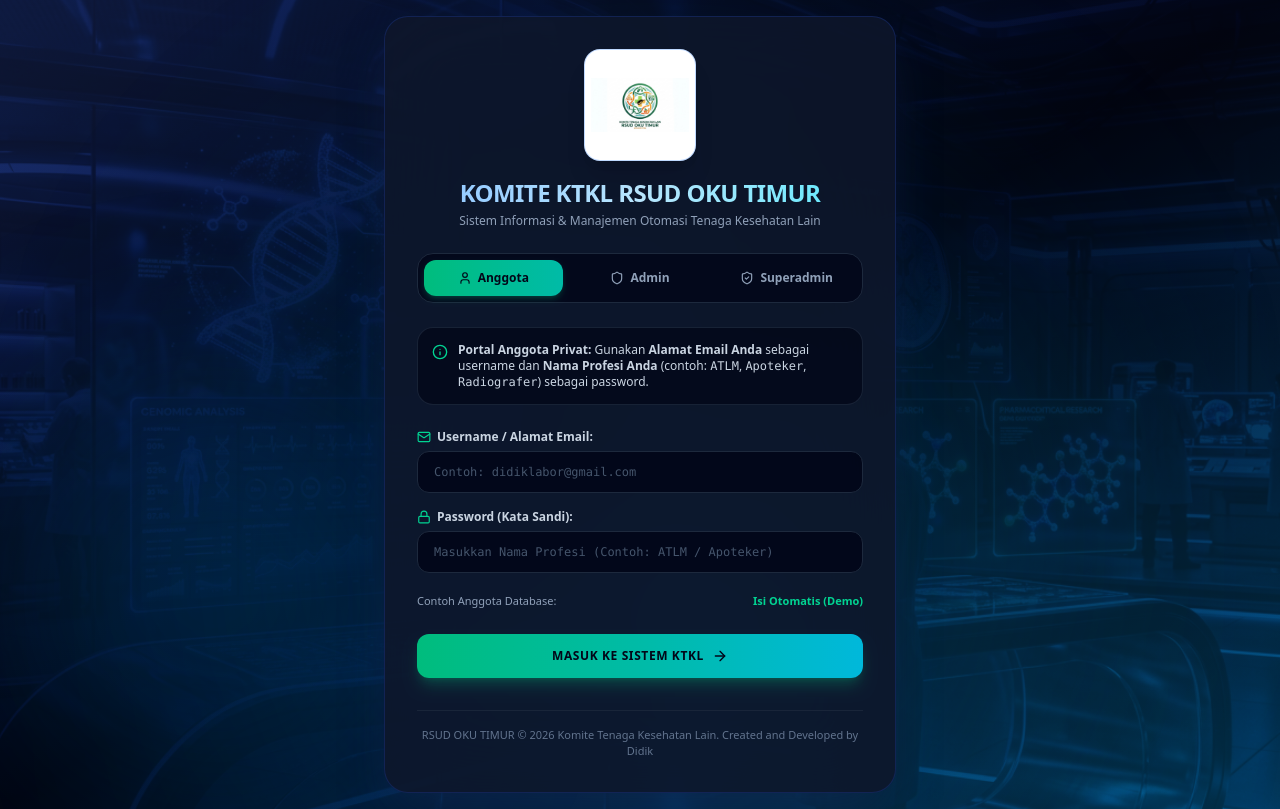
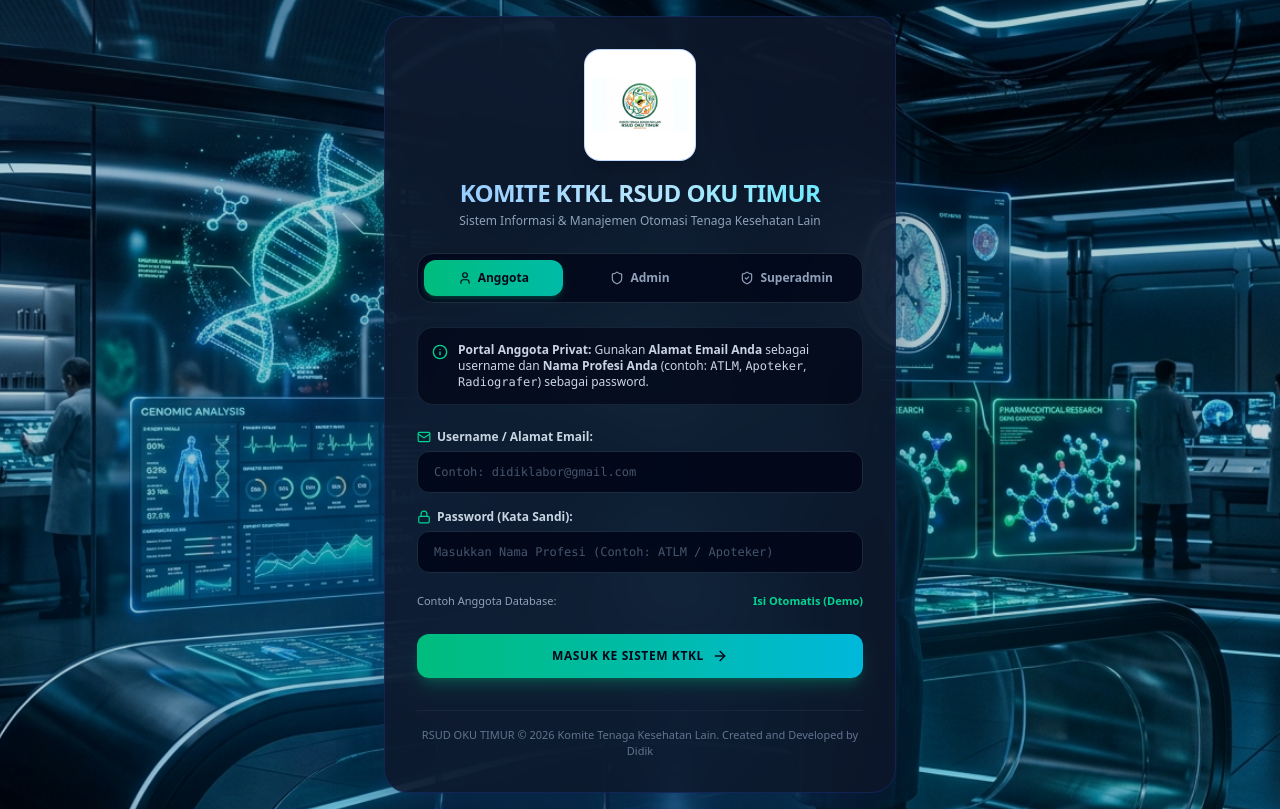
Before and after one commit to didikabufaaza/appktkl, a Next.js app: page /login in a window 1280 px wide. Built offline with nearby package versions, Linux system fonts and the light colour scheme.

Commit message:
fix(login): increase background image opacity and remove overlay blend to maximize visibility

```diff
--- a/app/login/page.tsx
+++ b/app/login/page.tsx
@@ -74,7 +74,7 @@
     <div className="min-h-screen bg-gradient-to-br from-blue-950 via-slate-950 to-sky-900 text-slate-100 flex items-center justify-center p-4 relative overflow-hidden font-sans">
       {/* Futuristic Background Image Layer */}
       <div
-        className="absolute inset-0 bg-cover bg-center bg-no-repeat opacity-40 mix-blend-overlay scale-105 transition-transform duration-10000"
+        className="absolute inset-0 bg-cover bg-center bg-no-repeat opacity-80 scale-105 transition-transform duration-10000"
         style={{ backgroundImage: `url('/images/nakes_futuristic_bg.jpg')` }}
       />
 
```
